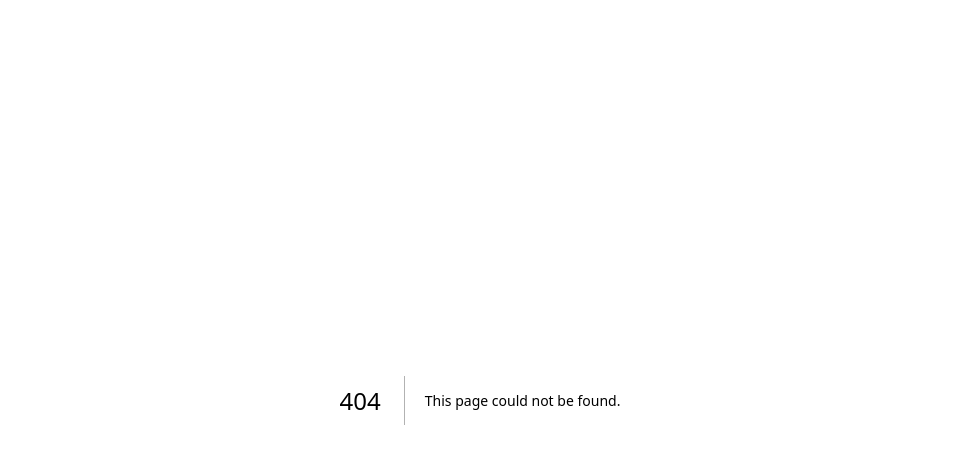
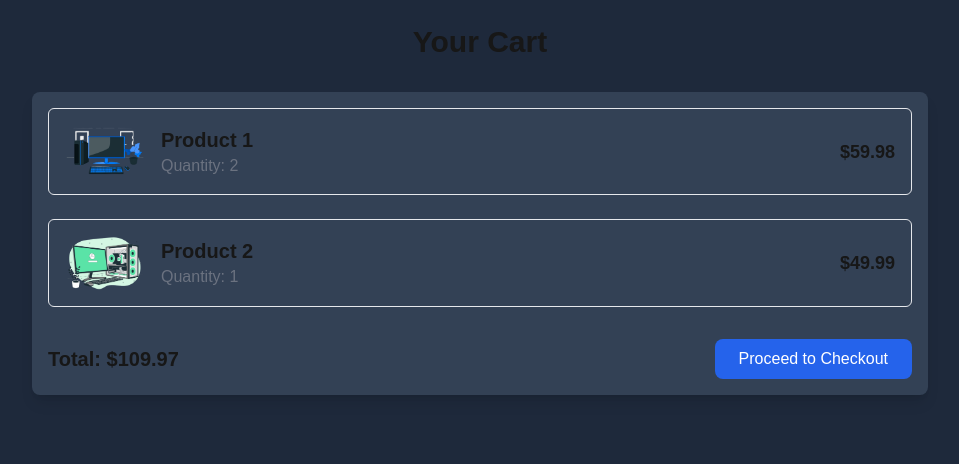
Before and after one commit to sivavarunan/ecommerce-website, a Next.js app: page /cart in a window 1280 px wide. Before the commit this address had no page. Shown: the top 464 px of the page, without its empty margins (160-1119 px from the left). Built offline with nearby package versions, Linux system fonts and the light colour scheme.

Commit message:
made a sample cart

```diff
--- /dev/null
+++ b/src/app/cart/page.tsx
@@ -0,0 +1,61 @@
+// pages/cart.tsx
+import React from "react";
+import Image from "next/image";
+import Link from "next/link";
+
+const CartPage = () => {
+  const cartItems = [
+    {
+      id: 1,
+      name: "Product 1",
+      price: 29.99,
+      quantity: 2,
+      image: "/desktop4.png",
+    },
+    {
+      id: 2,
+      name: "Product 2",
+      price: 49.99,
+      quantity: 1,
+      image: "/desktop3.png",
+    },
+  ];
+
+  const total = cartItems.reduce((acc, item) => acc + item.price * item.quantity, 0);
+
+  return (
+    <div className="min-h-screen bg-slate-800 p-6">
+      <h1 className="text-3xl font-bold text-center mb-8">Your Cart</h1>
+
+      <div className="max-w-4xl mx-auto bg-slate-700 p-4 rounded-lg shadow-lg">
+        {cartItems.length === 0 ? (
+          <p className="text-center text-gray-500">Your cart is empty.</p>
+        ) : (
+          <div className="space-y-6">
+            {cartItems.map((item) => (
+              <div key={item.id} className="flex items-center justify-between p-4 border rounded-md">
+                <div className="flex items-center">
+                  <Image src={item.image} alt={item.name} width={80} height={80} className="rounded-lg" />
+                  <div className="ml-4">
+                    <h3 className="text-xl font-semibold">{item.name}</h3>
+                    <p className="text-gray-500">Quantity: {item.quantity}</p>
+                  </div>
+                </div>
+                <div className="text-lg font-bold">${(item.price * item.quantity).toFixed(2)}</div>
+              </div>
+            ))}
+          </div>
+        )}
+
+        <div className="mt-8 flex justify-between items-center">
+          <p className="text-xl font-bold">Total: ${total.toFixed(2)}</p>
+          <Link href="/checkout" className="bg-blue-600 text-white px-6 py-2 rounded-lg hover:bg-blue-700">
+            Proceed to Checkout
+          </Link>
+        </div>
+      </div>
+    </div>
+  );
+};
+
+export default CartPage;
```
